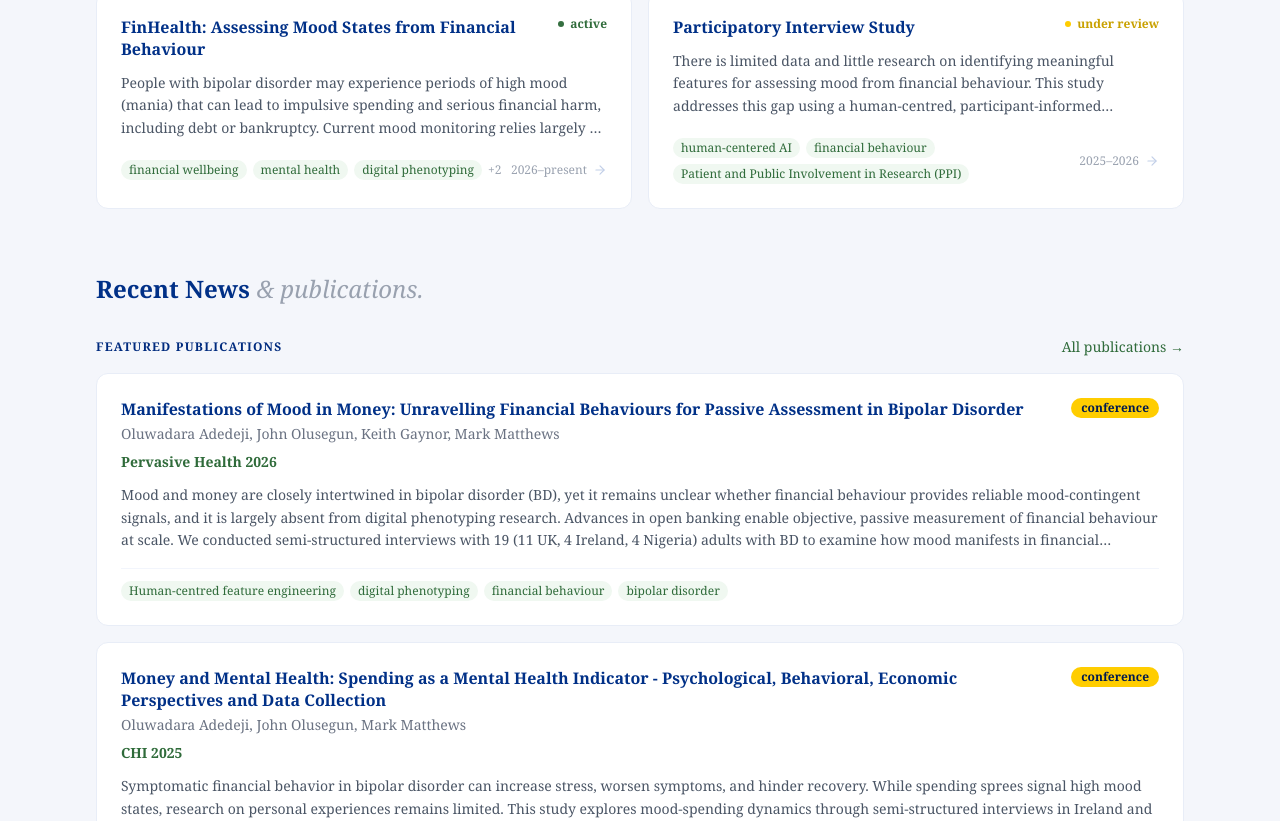
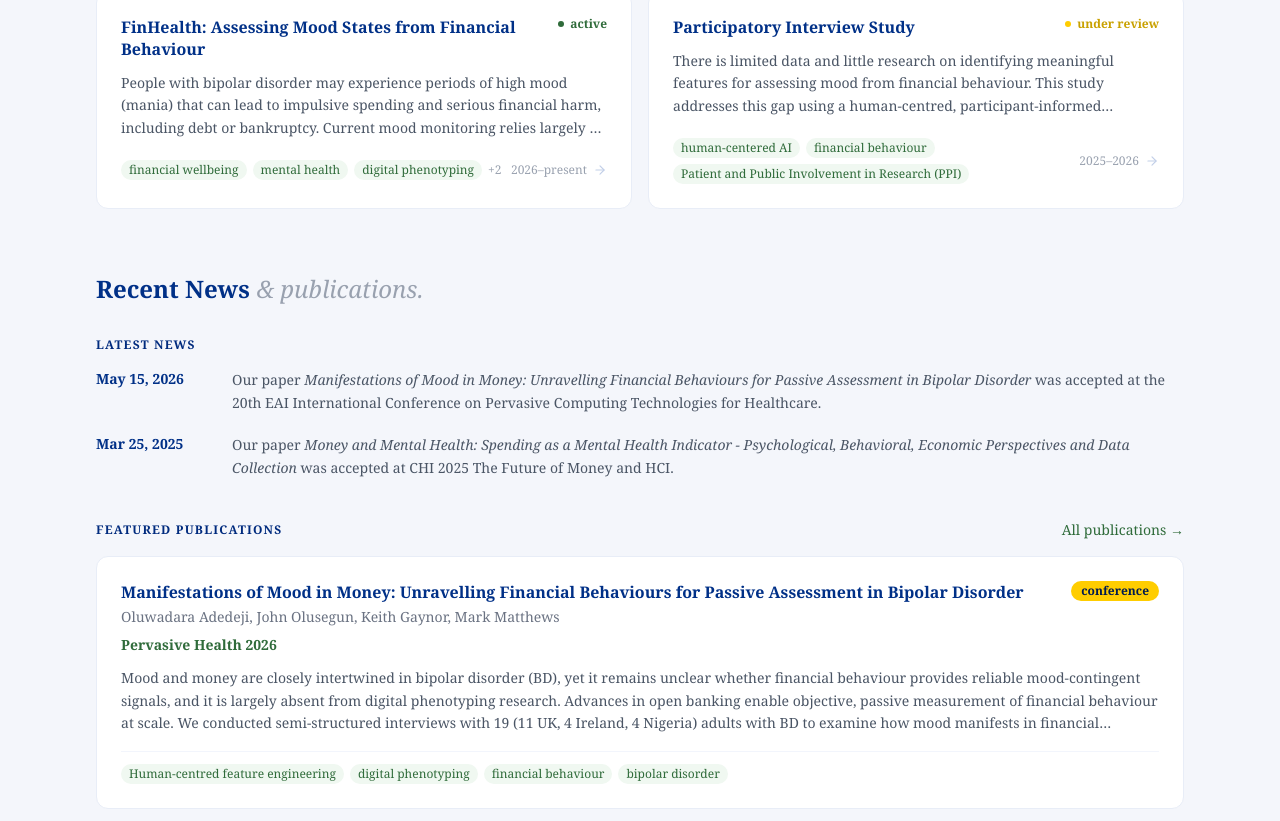
Before and after one commit to darasiemi/MoodMoney, a Next.js app: page / in a window 1280 px wide. Shown: the part 897-1718 px from the top of the page. Built offline with nearby package versions, Linux system fonts and the light colour scheme.

Commit message:
added news and mark's new picture

```diff
--- a/app/blog/page.tsx
+++ b/app/blog/page.tsx
@@ -17,7 +17,7 @@ export default function BlogPage() {
     <div className="py-12">
       <h1 className="text-4xl font-extrabold text-ucd-navy dark:text-white mb-4 tracking-tight">
         Blog{" "}
-        <span className="font-normal italic text-gray-400 dark:text-gray-500">from the lab.</span>
+        <span className="font-normal italic text-gray-400 dark:text-gray-500">&nbsp;from the lab.</span>
       </h1>
       <p className="text-lg text-gray-600 dark:text-gray-400 mb-10 max-w-2xl">
         Research updates, accessible explainers, and perspectives from the lab.
--- a/app/page.tsx
+++ b/app/page.tsx
@@ -2,18 +2,19 @@ import { Hero } from "@/components/home/Hero";
 import { FeaturedProjects } from "@/components/home/FeaturedProjects";
 import { RecentNews } from "@/components/home/RecentNews";
 import { getFeaturedProjects, getAllBlogPosts } from "@/lib/mdx";
-import { getFeaturedPublications } from "@/lib/data";
+import { getFeaturedPublications, getNewsItems } from "@/lib/data";
 
 export default function HomePage() {
   const projects = getFeaturedProjects();
   const publications = getFeaturedPublications();
   const posts = getAllBlogPosts();
+  const news = getNewsItems();
 
   return (
     <>
       <Hero />
       <FeaturedProjects projects={projects} />
-      <RecentNews publications={publications} posts={posts} />
+      <RecentNews publications={publications} posts={posts} news={news} />
     </>
   );
 }
--- a/components/home/RecentNews.tsx
+++ b/components/home/RecentNews.tsx
@@ -1,19 +1,44 @@
 import Link from "next/link";
 import { PublicationCard } from "@/components/publications/PublicationCard";
-import type { Publication, BlogPost } from "@/types";
+import type { Publication, BlogPost, NewsItem } from "@/types";
 
 interface RecentNewsProps {
   publications: Publication[];
   posts: BlogPost[];
+  news: NewsItem[];
 }
 
-export function RecentNews({ publications, posts }: RecentNewsProps) {
+export function RecentNews({ publications, posts, news }: RecentNewsProps) {
   return (
     <section className="mb-16">
       <h2 className="text-2xl font-bold text-ucd-navy dark:text-white mb-8">
         Recent News{" "}
         <span className="font-normal italic text-gray-400 dark:text-gray-500">&amp; publications.</span>
       </h2>
+
+      {/* Latest news items */}
+      {news.length > 0 && (
+        <div className="mb-10">
+          <h3 className="text-xs font-bold uppercase tracking-widest text-ucd-navy-700 dark:text-ucd-navy-200 mb-4">
+            Latest news
+          </h3>
+          <div className="space-y-5">
+            {news.map((item) => {
+              const d = new Date(item.date);
+              const dateStr = d.toLocaleDateString("en-US", { month: "short", day: "numeric", year: "numeric" });
+              return (
+                <div key={item.id} className="flex gap-6 text-sm">
+                  <span className="shrink-0 font-bold text-ucd-navy dark:text-white w-28">{dateStr}</span>
+                  <p
+                    className="text-gray-600 dark:text-gray-400 leading-relaxed"
+                    dangerouslySetInnerHTML={{ __html: item.text }}
+                  />
+                </div>
+              );
+            })}
+          </div>
+        </div>
+      )}
 
       {/* Recent blog posts */}
       {posts.length > 0 && (
--- a/components/people/PersonCard.tsx
+++ b/components/people/PersonCard.tsx
@@ -74,6 +74,7 @@ export function PersonCard({ person }: { person: Person }) {
             width={240}
             height={240}
             className="rounded-full object-cover w-56 h-56 ring-4 ring-ucd-green/20 mb-4"
+            style={{ objectPosition: person.imagePosition ?? "center" }}
           />
         ) : (
           <div className="w-56 h-56 rounded-full bg-ucd-navy flex items-center justify-center text-white text-5xl font-bold select-none ring-4 ring-ucd-green/20 mb-4">
--- /dev/null
+++ b/content/news.json
@@ -0,0 +1,12 @@
+[
+  {
+    "id": "2026-05-pervasivehealth",
+    "date": "2026-05-15",
+    "text": "Our paper <em>Manifestations of Mood in Money: Unravelling Financial Behaviours for Passive Assessment in Bipolar Disorder</em> was accepted at the 20th EAI International Conference on Pervasive Computing Technologies for Healthcare."
+  },
+  {
+    "id": "2025-03-chi",
+    "date": "2025-03-25",
+    "text": "Our paper <em>Money and Mental Health: Spending as a Mental Health Indicator - Psychological, Behavioral, Economic Perspectives and Data Collection</em> was accepted at CHI 2025 The Future of Money and HCI."
+  }
+]
--- a/content/people.json
+++ b/content/people.json
@@ -5,7 +5,8 @@
     "role": "pi",
     "roleLabel": "Principal Investigator",
     "bio": "Mark’s research explores the relationship between technology and wellbeing, focusing on how digital systems can support people with serious mental illness and how technology design influences key mental health factors such as sleep–wake cycles and circadian rhythms. His work integrates advanced behavioural sensing, interaction design, and machine learning to address complex challenges in mental health.",
-    "image": "/images/people/mark.jpg",
+    "image": "/images/people/mark.png",
+    "imagePosition": "center 40%",
     "email": "mark.matthews@ucd.ie",
     "website": "https://people.ucd.ie/mark.matthews",
     "googleScholar": "https://scholar.google.com/citations?user=rhv5sLgAAAAJ&hl=en",
--- a/content/projects/participatory-study.mdx
+++ b/content/projects/participatory-study.mdx
@@ -1,6 +1,6 @@
 ---
 title: "Participatory Interview Study"
-slug: "llm-mental-health-screening"
+slug: "participatory-study"
 description: "There is limited data and little research on identifying meaningful features for assessing mood from financial behaviour. This study addresses this gap using a human-centred, participant-informed approach that captures insights beyond those typically identified by clinical experts, while accounting for differences across geoeconomic regions to ensure broader applicability."
 status: "under review"
 startYear: 2025
--- /dev/null
+++ b/content/projects/scoping-review.mdx
@@ -0,0 +1,30 @@
+---
+title: "Scoping review of Mental Health and Financial Variables"
+slug: "scoping-review"
+description: "This study presents a scoping review of research examining the relationship between money and mental health. It systematically reviews the financial variables, data sources, and analytical methods used in prior studies, while identifying methodological gaps that emerging objective financial data may help address"
+status: "under review"
+startYear: 2024
+endYear: 2026
+tags: ["human-centered AI", "financial behaviour", "Patient and Public Involvement in Research (PPI)"]
+image: "/images/projects/llm-screening.jpg"
+featured: false
+funding: ["Research Ireland", "Health Rhythms Inc."]
+---
+
+## Overview
+
+This review examined existing research on the relationship between money and mental health, including the analytical methods used in the field. To ensure a structured and reliable review process, the PRISMA-ScR framework for scoping reviews was applied. Relevant studies were identified through searches across health, technology, and multidisciplinary academic databases.
+
+The research questions underlying the review are:
+
+- What financial and mental health variables have been examined?
+- What data sources have been used to measure financial factors and mental health?
+- What analytical approaches have been used to examine mental health-finance relationships?
+
+## Results
+
+The review found that most studies focused on the impact of financial difficulty on mental health using self-reported data and traditional statistical methods, with limited use of objective financial data or machine learning approaches. The findings highlight opportunities to leverage objective financial data and advanced analytical methods to improve understanding of the bidirectional relationship between financial behaviour and mental health and support the development of targeted interventions.
+
+## Outputs
+
+The review is under review in a reputable journal
--- a/lib/data.ts
+++ b/lib/data.ts
@@ -1,4 +1,4 @@
-import type { Publication, Person } from "@/types";
+import type { Publication, Person, NewsItem } from "@/types";
 
 export function getPublications(): Publication[] {
   // Dynamic require so this works in server components without bundling issues
@@ -30,6 +30,12 @@ export function getPeopleByRole(role: Person["role"]): Person[] {
   return getPeople().filter((p) => p.role === role);
 }
 
+export function getNewsItems(): NewsItem[] {
+  // eslint-disable-next-line @typescript-eslint/no-require-imports
+  const data = require("@/content/news.json") as NewsItem[];
+  return data.sort((a, b) => new Date(b.date).getTime() - new Date(a.date).getTime());
+}
+
 // Role display order for the People page
 export const ROLE_ORDER: Person["role"][] = [
   "pi",
```
Also changed, not shown: types/index.ts (+7 -0 lines), 1 other file (tests, documents, lock files or other folders).
